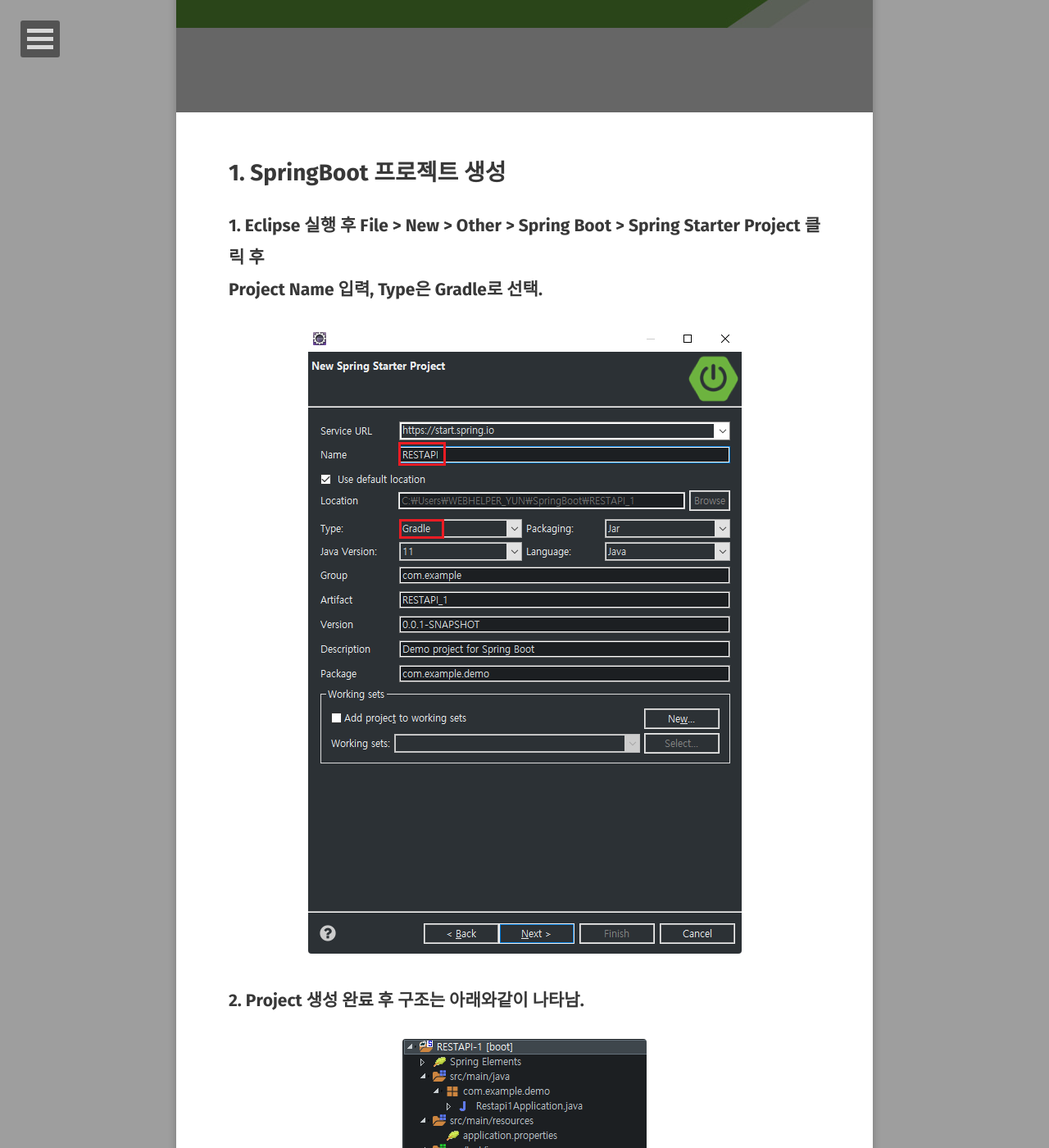
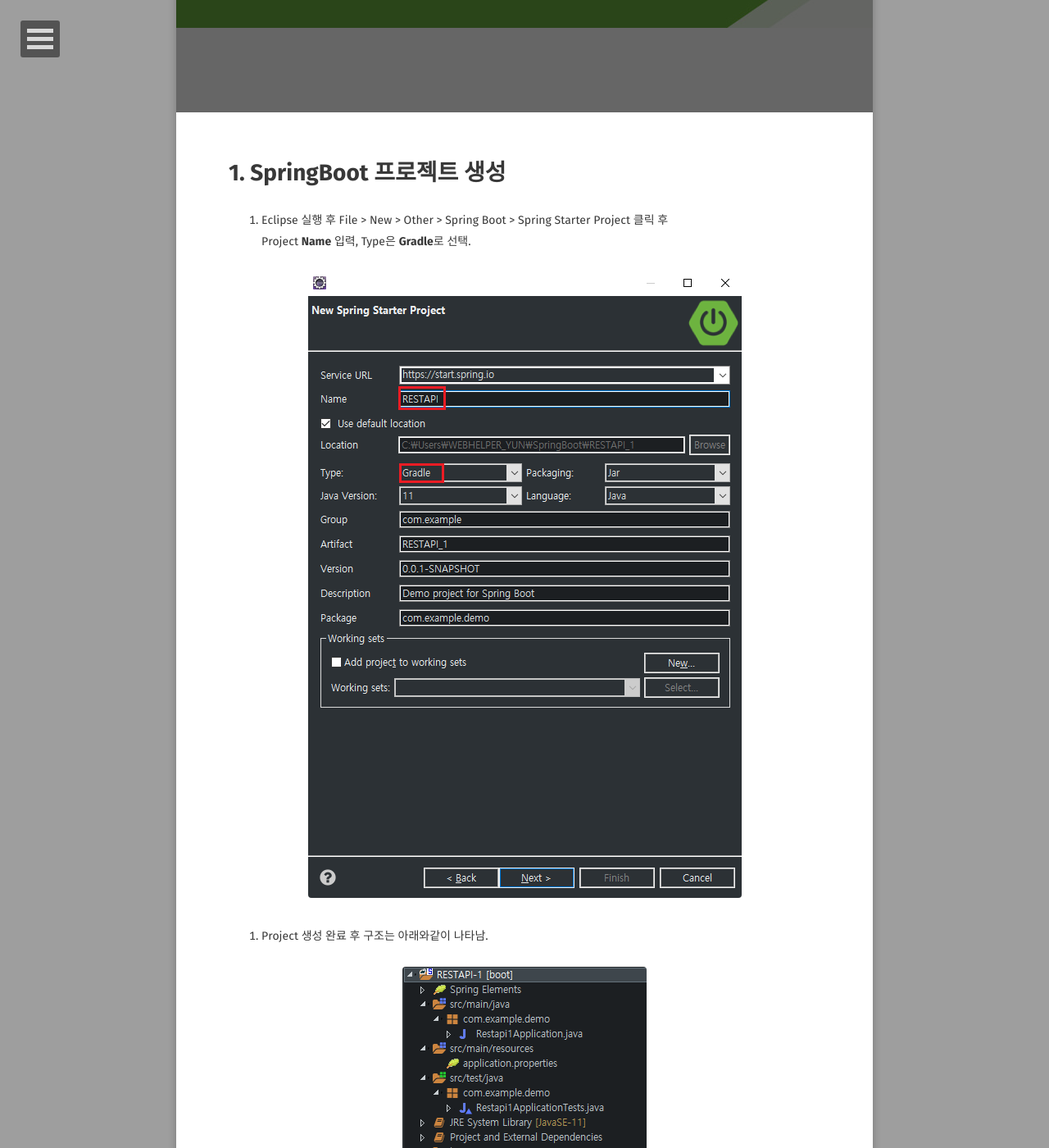
Before and after one commit to GayeonYoon/GayeonYoon.github.io, a Jekyll site: the page built from _posts/2021-07-30-REST_API_POST_1.md, in a window 1280 px wide and 1400 px high, scrolled down 433 px. Shown: the whole window at 82% size. Built offline with Jekyll 4.4.1, drawn with Linux system fonts in a browser that asks for light colours; some web fonts are replaced.

Commit message:
Update 2021-07-30-REST_API_POST_1.md

```diff
--- a/_posts/2021-07-30-REST_API_POST_1.md
+++ b/_posts/2021-07-30-REST_API_POST_1.md
@@ -12,12 +12,12 @@ feature: /assets/img/spring_boot_logo.jpg
 
 # 1. SpringBoot 프로젝트 생성
 
-## 1. Eclipse 실행 후 File > New > Other > Spring Boot > Spring Starter Project 클릭 후 <br> Project <b>Name</b> 입력, Type은 <b>Gradle</b>로 선택.
+1. Eclipse 실행 후 File > New > Other > Spring Boot > Spring Starter Project 클릭 후 <br> Project <b>Name</b> 입력, Type은 <b>Gradle</b>로 선택.
 <figure>
 	<img src="/assets/img/RestApi_post1.png">
 </figure>
 
-## 2. Project 생성 완료 후 구조는 아래와같이 나타남.
+2. Project 생성 완료 후 구조는 아래와같이 나타남.
 <figure>
 	<img src="/assets/img/RestApi_post2.png">
 </figure>
```
